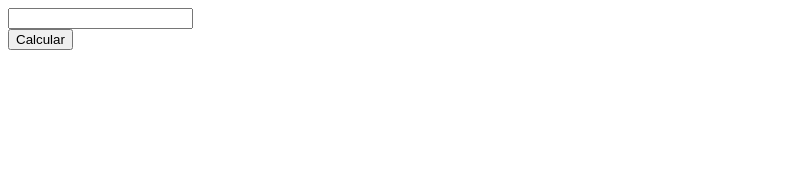
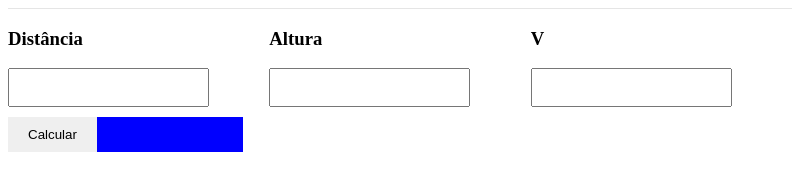
Before and after one commit to mcosta21/modelagem-sismica-electron, an Electron app: page index.html in a window 800 px wide. Drawn offline with Linux system fonts and the light colour scheme.

Commit message:
Calculo de tempo

```diff
--- a/index.html
+++ b/index.html
@@ -1,22 +1,34 @@
 <!DOCTYPE html>
 <html>
 <head>
-<title>Page Title</title>
+<title>Modelagem Sísmica Simplificada em Meios Isotrópicos</title>
 </head>
+<link rel="stylesheet" type="text/css" href="./src/css/index.css">
 <body>
 
-    <input type="text" name="distancia" id="distancia"/>
-    <div id="resultado"></div>
-    <button onclick="calcular()">Calcular</button>
-<script type="text/javascript">
+        <div class="container" >
 
-    function calcular(){
-        let distancia = document.getElementById("distancia").value;
-        let resultado = document.getElementById("resultado");
-        resultado.innerHTML = distancia + 5;
-    }
+                <div>
+                    <h3>Distância</h3>
+                    <input class="input" type="text" name="distancia" id="distancia"/>
+                </div>
 
-</script>
+                <div>
+                    <h3>Altura</h3>
+                    <input class="input" type="text" name="altura" id="altura"/>
+                </div>
 
+                <div>
+                    <h3>V</h3>
+                    <input class="input" type="text" name="v" id="v"/>
+                </div>
+
+        </div>
+
+        <div class="container width30" style="background: blue">
+            <button class="btn" onclick="calcular()">Calcular</button>
+            <div id="resultado"></div>
+        </div>
+<script type="text/javascript" src="src/js/index.js"></script>
 </body>
 </html>
--- a/main.js
+++ b/main.js
@@ -1,5 +1,11 @@
+'use strict';
+
 const { app, BrowserWindow } = require('electron')
 
+require('electron-reload')(__dirname, {
+  // Note that the path to electron may vary according to the main file
+  electron: require(`${__dirname}/node_modules/electron`)
+});
 function createWindow () {
   // Cria uma janela de navegação.
   let win = new BrowserWindow({
--- a/package.json
+++ b/package.json
@@ -12,6 +12,8 @@
     "electron": "^6.0.11"
   },
   "dependencies": {
+    "chart.js": "^2.8.0",
+    "electron-chartjs": "^1.0.0",
     "electron-reload": "^1.5.0",
     "nodemon": "^1.19.3"
   }
--- /dev/null
+++ b/src/css/index.css
@@ -0,0 +1,37 @@
+
+body{
+    border-top: 1px solid #e5e5e5
+}
+.container{
+    margin-bottom: 10px;
+    display: flex;
+}
+
+.width70{
+    width: 70%
+}
+
+.width30{
+    width: 30%
+}
+
+.container div {
+    flex: 1;
+  }
+
+.btn{
+    padding: 10px 20px;
+    border: none;
+}
+
+.input{
+    padding: 10px
+}
+
+#resultado{
+    color: red
+}
+
+#painel_objetos{
+    overflow-y: scroll
+}
--- /dev/null
+++ b/src/js/index.js
@@ -0,0 +1,17 @@
+
+function calcular(){
+    let distancia = document.getElementById("distancia").value
+    if(distancia.length == 0){
+        return
+    }
+    let altura = document.getElementById("altura").value
+    if(altura.length == 0){
+        return
+    }
+    let v = document.getElementById("v").value
+    if(v.length == 0){
+        return
+    }
+    let tempo = Math.sqrt(Math.pow(Number.parseFloat(altura), 2) + (Math.pow(Number.parseFloat(distancia), 2) / 4)) / Number.parseFloat(v)
+    resultado.innerHTML = tempo
+}
```
Also changed, not shown: 1 other file.
